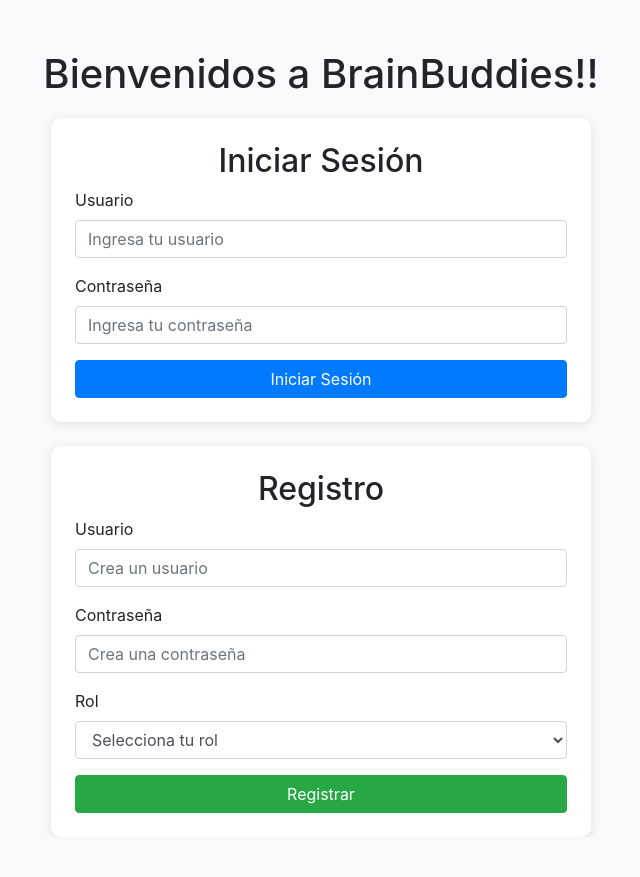
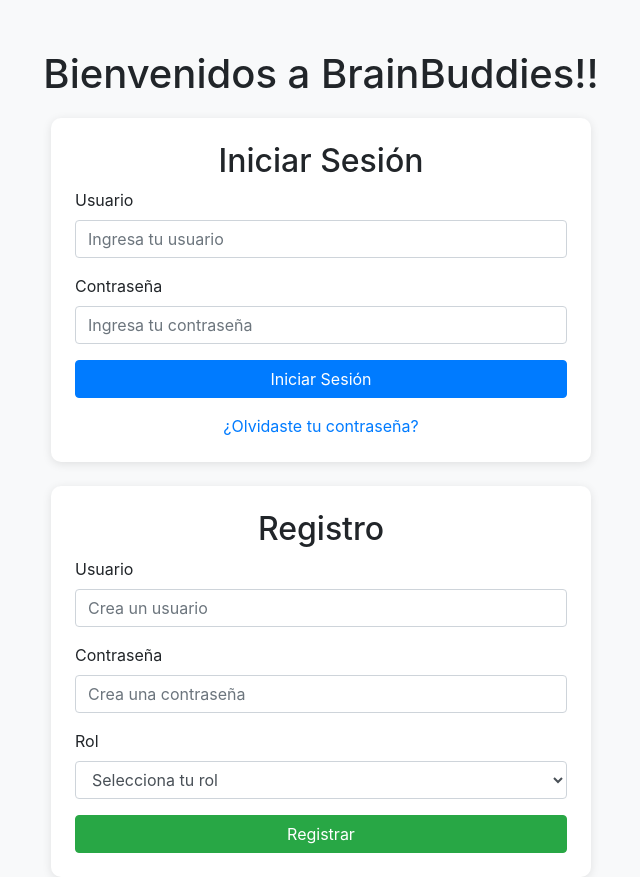
Before and after one commit to JuanBosqueP/ApiBrain1, a website: page index.html in a window 1280 px wide. Shown: the whole page, without its empty margins (319-959 px from the left). Before the commit the page ends 837 px from the top, so only its background shows below. Drawn offline with nearby package versions, Linux system fonts and the light colour scheme.

Commit message:
boton para recuperar contraseña

```diff
--- a/index.html
+++ b/index.html
@@ -42,6 +42,9 @@
                             <input type="password" class="form-control" id="password" placeholder="Ingresa tu contraseña" required>
                         </div>
                         <button type="submit" class="btn btn-primary btn-block">Iniciar Sesión</button>
+                        <div class="text-center mt-3">
+                            <a href="#" id="forgotPassword">¿Olvidaste tu contraseña?</a>
+                        </div>
                     </form>
                 </div>
             </div>
```
